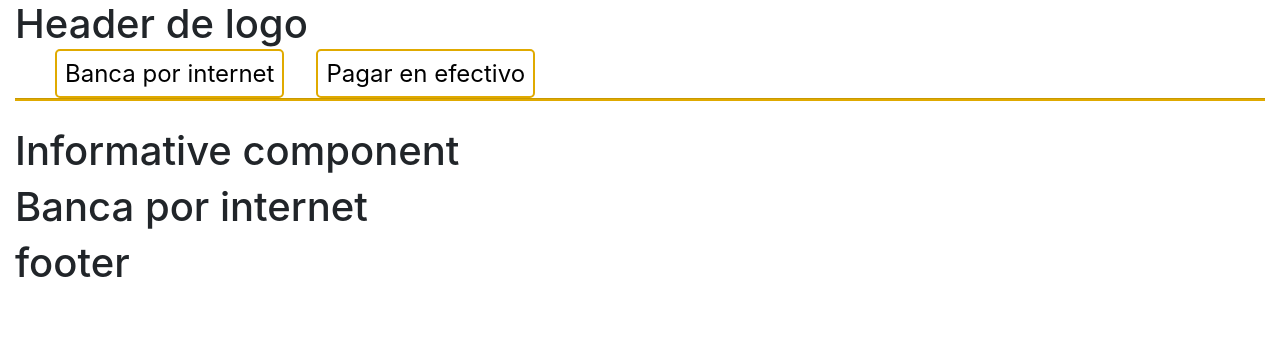
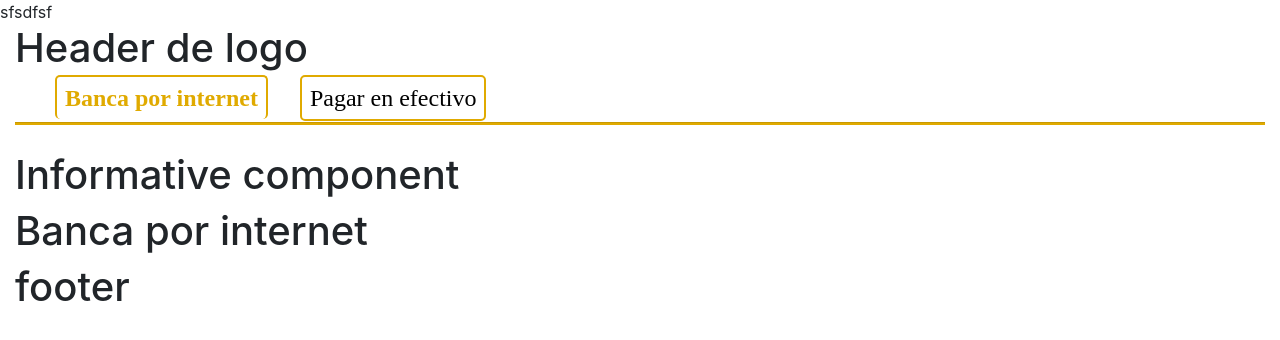
Before and after one commit to kamalyzl/redBus, a React app: page / in a window 1280 px wide. Shown: the top 340 px of the page. Built offline with nearby package versions, Linux system fonts and the light colour scheme.

Commit message:
Add routes

```diff
--- a/css/styles.css
+++ b/css/styles.css
@@ -1,3 +1,8 @@
+/* @font-face {
+  src: url('../assets/fuentes/Avenue-du-Vapoteur.ttf');
+  font-family: Avenue;
+} */
+
 .color {
   color: blueviolet;
 }
@@ -20,6 +25,7 @@
   padding: 0.5rem;
   cursor: pointer;
   z-index: 900;
+  font-family: Avenue;
 }
 
 hr {
@@ -33,14 +39,14 @@ hr {
 .link-style.is-active {
   color: #B9373E;
 }
-
+/*
 .link-style:hover{
   color: var(--color-yellow);
   text-decoration: none;
   font-weight: 600;
   border-bottom:  rgb(75, 29, 134);
   z-index: 900;
-}
+} */
 
 /* .tab:active + label {
   background-color: rgb(27, 1, 1);
@@ -51,5 +57,9 @@ hr {
 } */
 
 .w3-red {
-  color: aqua;
+  color: var(--color-yellow);
+  text-decoration: none;
+  font-weight: 600;
+  border-bottom:  rgb(75, 29, 134);
+  z-index: 900;
 }
--- a/package.json
+++ b/package.json
@@ -42,6 +42,7 @@
   },
   "dependencies": {
     "bootstrap": "^4.0.0",
+    "jquery": "^3.3.1",
     "npm": "^5.7.1",
     "react": "^16.2.0",
     "react-bootstrap": "^0.32.1",
--- a/public/index.html
+++ b/public/index.html
@@ -9,6 +9,7 @@
 </head>
 
 <body>
+  <div id="app"></div>
   <div id="root"></div>
   <script src="./js/bundle.js"></script>
 </body>
--- a/src/components/App.js
+++ b/src/components/App.js
@@ -10,15 +10,13 @@ import PayCash from './PayCash';
 import Footer from './Footer';
 import { BrowserRouter as Router, Route, Link } from 'react-router-dom';
 class App extends Component {
-  // let tab = document.getElementsByClassName('tab');
 
   click = event => {
-    let tab = document.getElementsByClassName('tab');
-    // tab.classList.remove('w3-red');
-    console.log(tab);
-    console.log(tab.length);
-    console.log(this);
-    // tab.addEventListener('click')
+    let label = event.target;
+    label.classList.toggle('w3-red');
+    console.log(event.target.siblings);
+    console.log(event.target);
+
   };
   render() {
     return (
@@ -34,7 +32,7 @@ class App extends Component {
                   <li className='d-inline'>
                     <Link
                       to='/'
-                      className='link-style tab'
+                      className='link-style tab w3-red'
                       onClick={this.click}
                     >
                       Banca por internet
@@ -44,7 +42,6 @@ class App extends Component {
                     <Link
                       to='/PayCash'
                       className='link-style tab'
-                      onClick={this.click}
                     >
                       Pagar en efectivo
                     </Link>
--- a/src/index.js
+++ b/src/index.js
@@ -2,7 +2,9 @@ import React from 'react';
 import ReactDOM from 'react-dom';
 import App from './components/App';
 import '../css/styles.css';
+import $ from 'jquery';
 
 const app = document.getElementById('root');
+$('#app').append('sfsdfsf');
 
 ReactDOM.render(<App/>,app)
```
